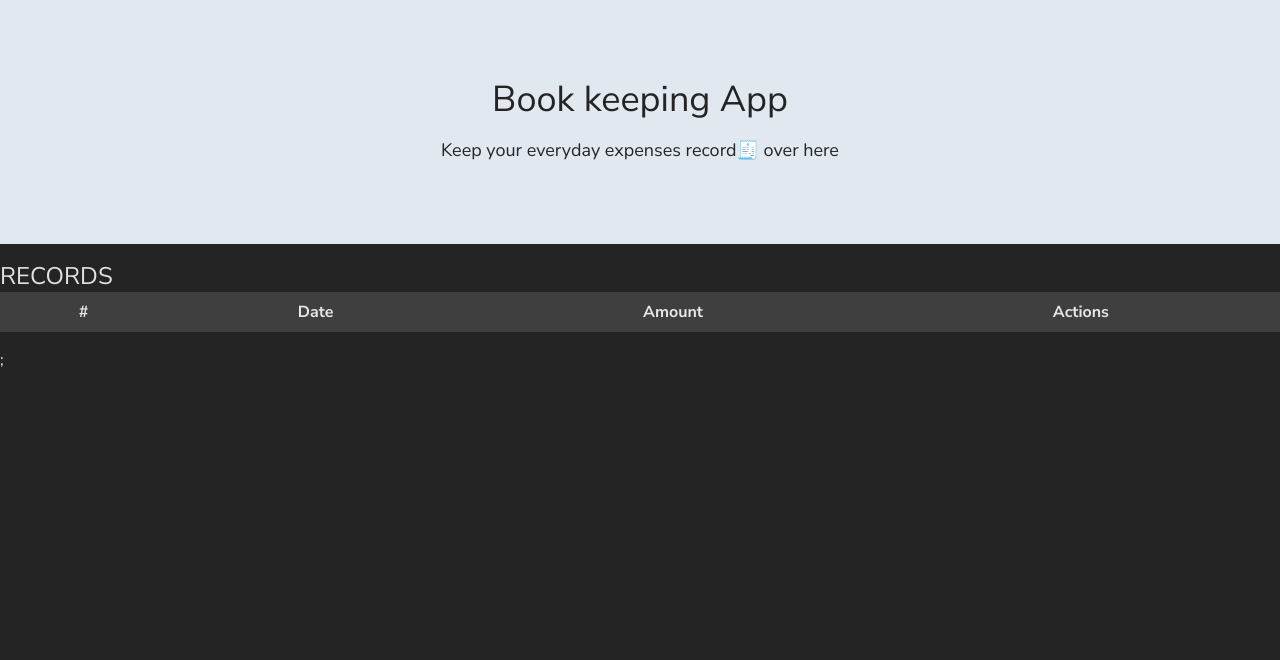
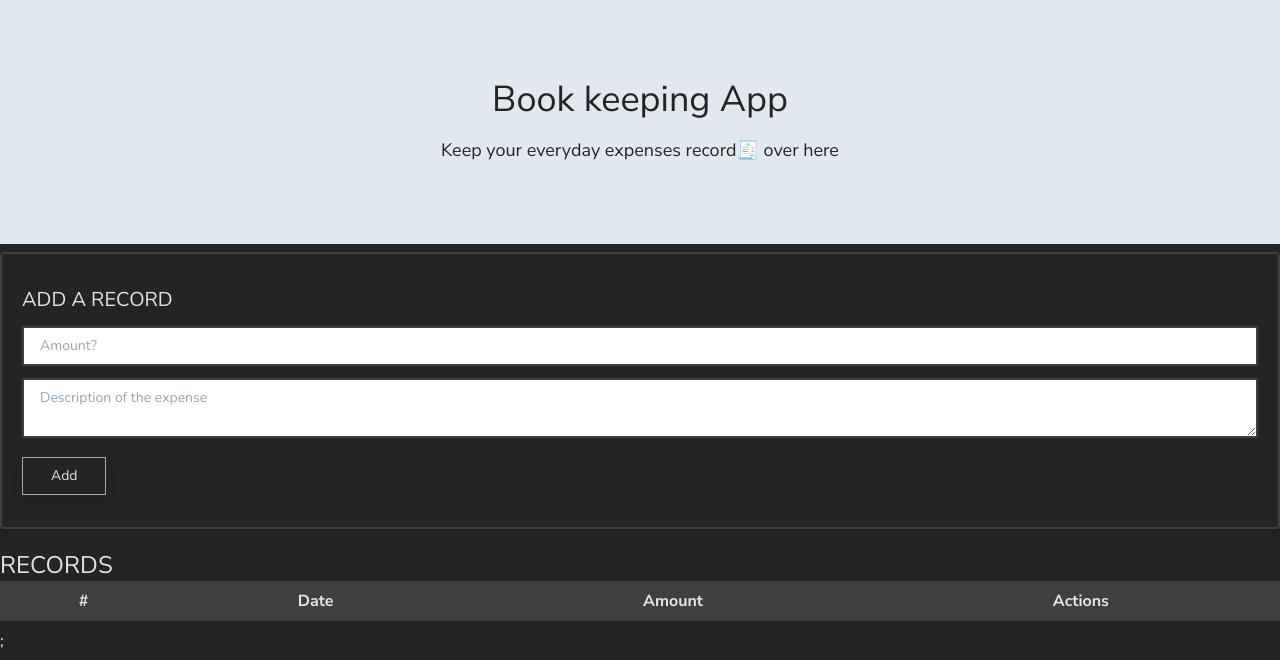
Before and after one commit to adenugbamichael/Bookkeeping, a React (Vite) app: page / in a window 1280 px wide. Shown: the top 660 px of the page. Built offline with nearby package versions, Linux system fonts and the light colour scheme; a web font is replaced by a local one.

Commit message:
Add state function

```diff
--- a/src/components/Records.jsx
+++ b/src/components/Records.jsx
@@ -1,7 +1,28 @@
+import { useState } from "react";
+
 const Records = () => {
+  const [records, setRecords] = useState([]);
+  const [amount, setAmount] = useState(1);
+  const [description, setDescription] = useState("");
+
   return (
-    <div className='container py-4 mx-auto'>
-      <h1 className='uppercase text-2xl'>Records</h1>
+    <div className='container py-2 mx-auto'>
+      <div className='border-2 border-[#3F3F3F] rounded shadow-md px-5 py-8 mb-5'>
+        <h2 className='uppercase text-xl'>Add a Record</h2>
+        <input
+          type='number'
+          className='p-4 py-2 text-sm border-[#3F3F3F] border-2 w-full mt-3'
+          placeholder='Amount?'
+        />
+        <textarea
+          className='p-4 py-2 text-sm border-[#3F3F3F] border-2 w-full mt-3'
+          placeholder='Description of the expense'
+        ></textarea>
+        <button className='nowrap border-[1px] border-solid border-[#aaa] p-7 mt-3 py-2 text-center text-sm shadow-lg'>
+          Add
+        </button>
+      </div>
+      <h2 className='uppercase text-2xl'>Records</h2>
       <table className='table w-full'>
         <thead className='table-header-group bg-[#3F3F3F]'>
           <tr className='table-row'>
```
